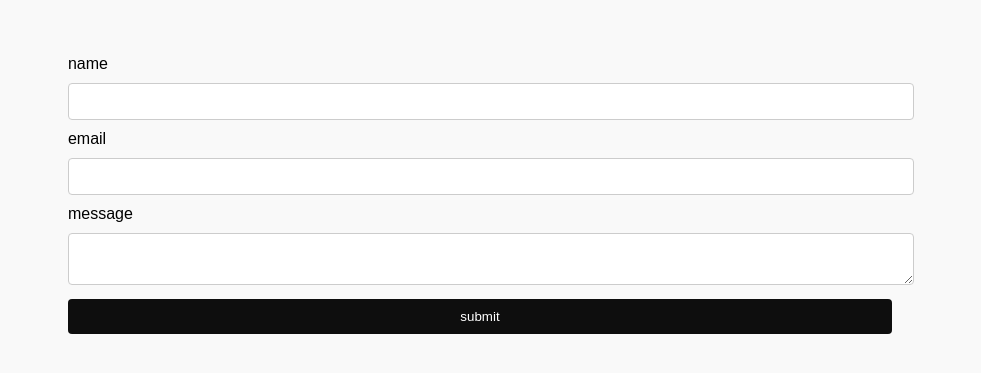
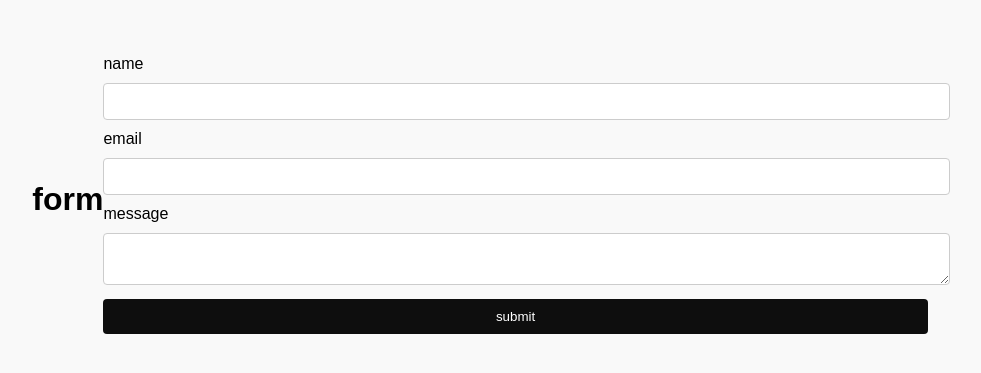
Before and after one commit to maimunabdi/form, a plain HTML site: page index.html in a window 1280 px wide. Shown: the part 201-574 px from the top of the page, without its empty margins (160-1141 px from the left). Drawn offline with Linux system fonts and the light colour scheme.

Commit message:
Update index.html

```diff
--- a/index.html
+++ b/index.html
@@ -7,7 +7,8 @@
         <title>feetback form</title>
         <link rel="stylesheet" href="style.css">
     </head>
-    <body>
+    <body> <h1>form
+    </h1>
         <div class="forma-container">
         <form  id="feedbackForm" onsubmit="submitFeedback(event)">
            <label for="name">name</label>
```
